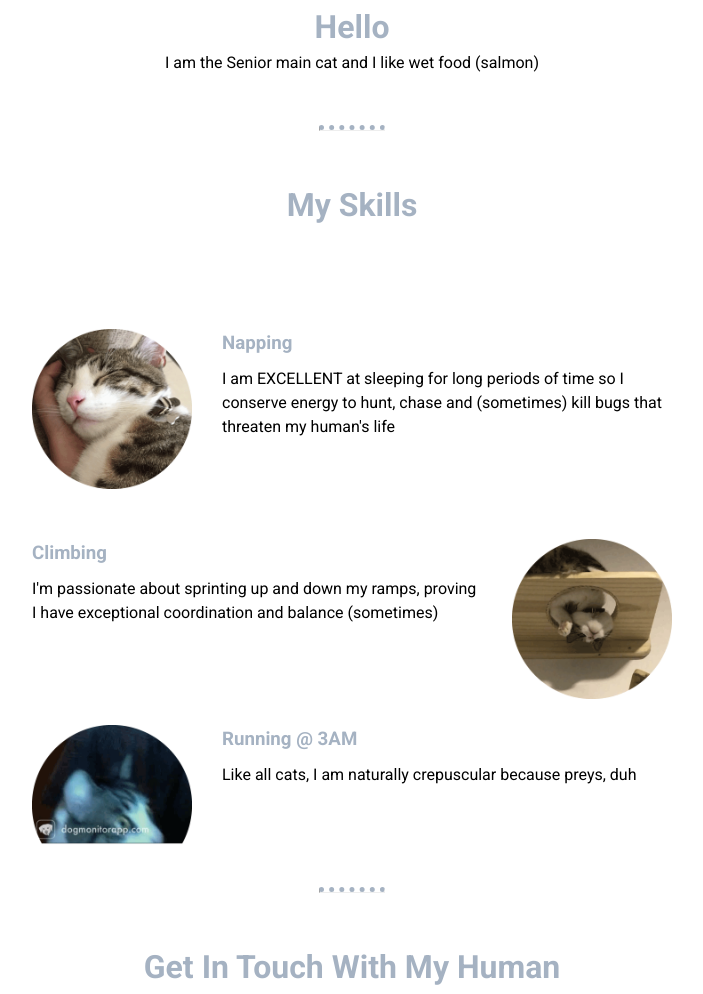
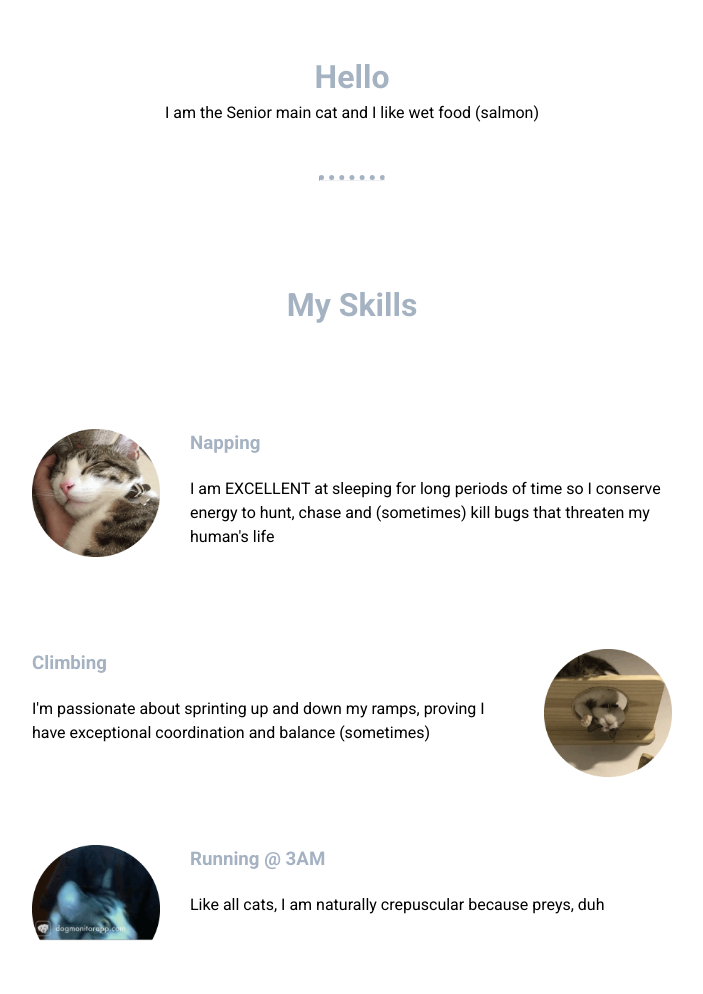
Before and after one commit to tom9thave/cv, a plain HTML site: page index.html in a window 1280 px wide. Shown: the part 1042-2036 px from the top of the page, without its empty margins (288-991 px from the left). Drawn offline with Linux system fonts and the light colour scheme.

Commit message:
Update style.css

```diff
--- a/css/style.css
+++ b/css/style.css
@@ -17,12 +17,12 @@ h2 {
     font-family: 'Roboto', sans-serif;
     font-weight: bold;
     color: #a5b2c2;
-    margin: 50px 0 auto 0;
+    margin: 100px 0 auto 0;
 }
 
 h3{
     color: #a5b2c2;
-    margin: 50px auto 10px auto;
+    margin: 100px auto 20px auto;
 }
 
 p {
@@ -33,7 +33,7 @@ p {
 }
 
 hr{
-    margin: auto;
+    margin-top: 50px;
     width: 5%;
     border-top: dotted 5px;
     color: #a5b2c2;
@@ -89,26 +89,31 @@ a:hover{
     text-align: left;
 }
 
+
 .profile-img{
     width: 25%;
 }
 
 .napping-img{
-    width: 25%;
+    width: 20%;
     float: left;
     margin: auto 30px auto auto;
 }
 
 .climbing-img{
-    width: 25%;
+    width: 20%;
     float: right;
     margin: auto auto auto 30px;
 }
 
 .running-image{
-    width: 25%;
+    width: 20%;
     float: left;
     margin: auto 30px auto auto;
+}
+
+.lower-line{
+    margin-top: 250px;
 }
 
 .bottom-container{
```
